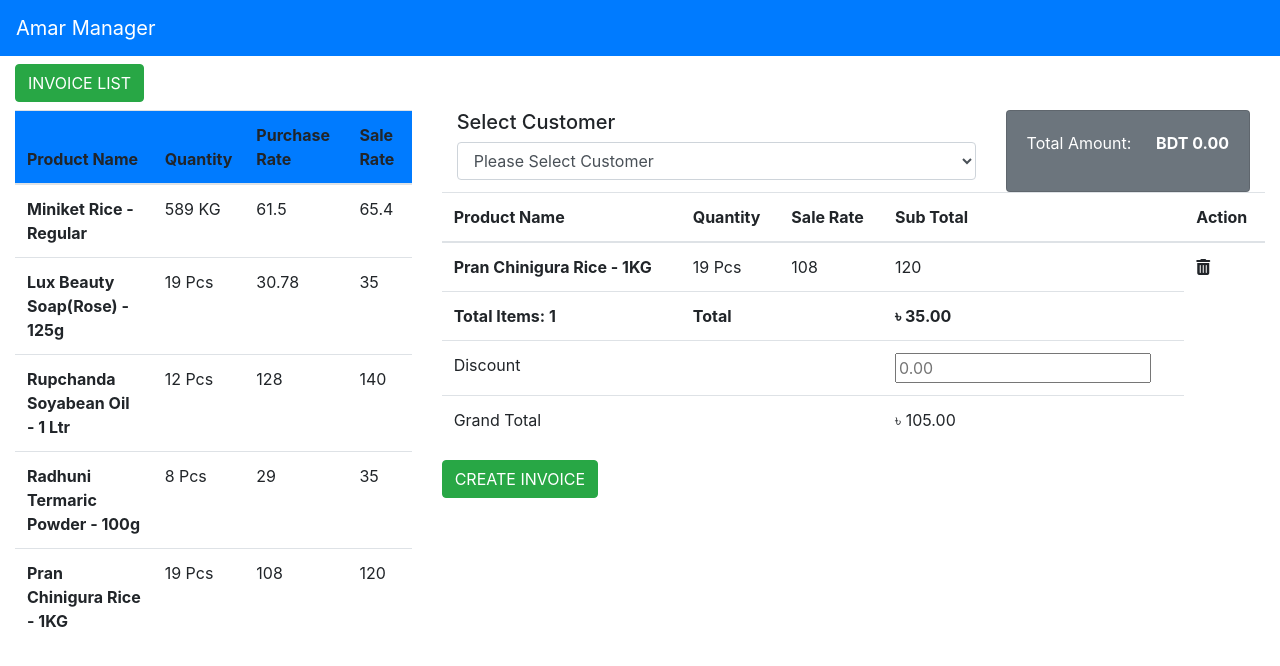
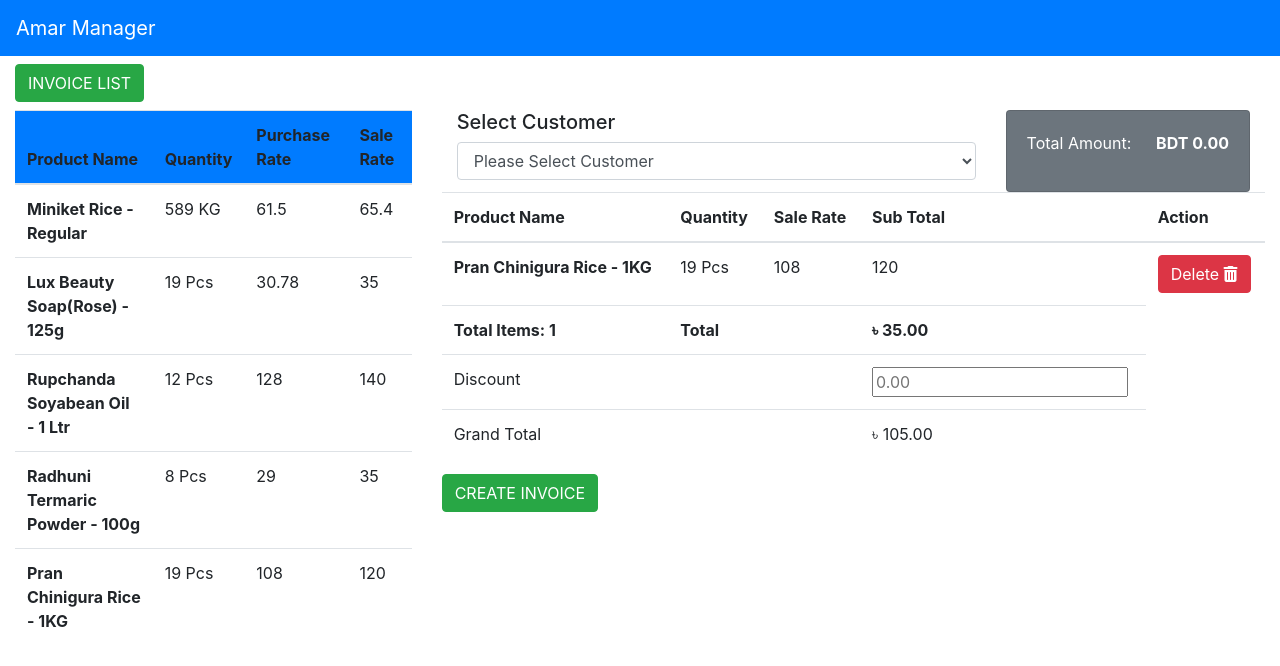
Before and after one commit to supermanshuvo/amar-manager, a React (Create React App) app: page /product in a window 1280 px wide. Shown: the top 666 px of the page. Built offline with nearby package versions, Linux system fonts and the light colour scheme.

Commit message:
fix the delete button in product page

```diff
--- a/package.json
+++ b/package.json
@@ -3,6 +3,9 @@
   "version": "0.1.0",
   "private": true,
   "dependencies": {
+    "@fortawesome/fontawesome-svg-core": "^1.2.35",
+    "@fortawesome/free-solid-svg-icons": "^5.15.3",
+    "@fortawesome/react-fontawesome": "^0.1.14",
     "@testing-library/jest-dom": "^5.12.0",
     "@testing-library/react": "^11.2.7",
     "@testing-library/user-event": "^12.8.3",
--- a/src/components/Products.jsx
+++ b/src/components/Products.jsx
@@ -85,7 +85,7 @@ const Products = () => {
                       <td>19 Pcs</td>
                       <td>108</td>
                       <td>120</td>
-                      <td><i className="fa fa-trash-alt"></i></td>
+                      <td><button className="btn btn-danger">Delete <i className="fa fa-trash-alt"></i></button></td>
                   </tr>
                   <tr className="font-weight-bold">
                     <th>Total Items: 1</th>
```
Also changed, not shown: 1 other file (tests, documents, lock files or other folders).
